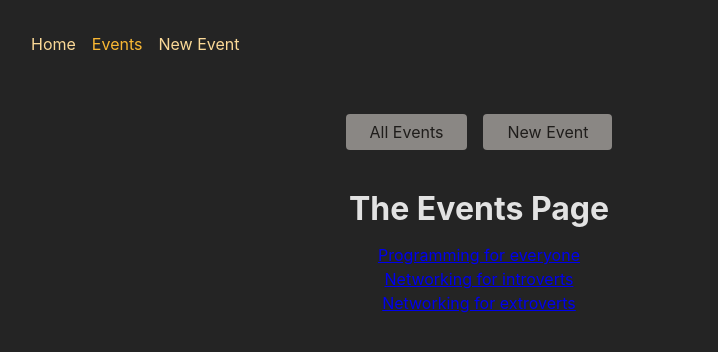
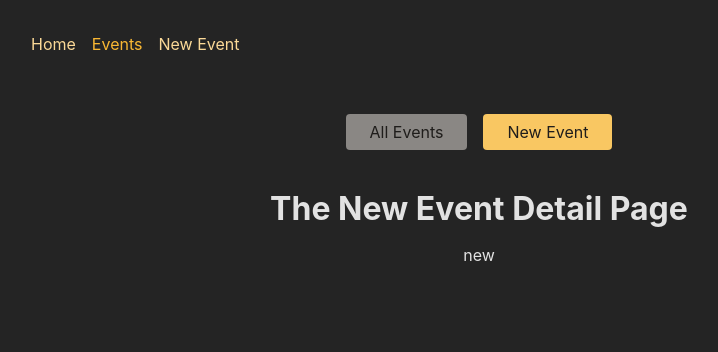
Before and after one commit to agdc101/react-routing-app, a React (Create React App) app in the folder frontend/: page /events/new in a window 1280 px wide. Shown: the top 352 px of the page, without its empty margins (161-879 px from the left). Built offline with nearby package versions, Linux system fonts and the light colour scheme.

Commit message:
routing added to project. including tiered nesting

```diff
--- a/frontend/src/App.js
+++ b/frontend/src/App.js
@@ -1,45 +1,24 @@
-// Challenge / Exercise
-
-// 2. Add routing & route definitions for these five pages
-//    - / => HomePage
-//    - /events => EventsPage
-//    - /events/<some-id> => EventDetailPage
-//    - /events/new => NewEventPage
-//    - /events/<some-id>/edit => EditEventPage
-// 3. Add a root layout that adds the <MainNavigation> component above all page components
-// 4. Add properly working links to the MainNavigation
-// 5. Ensure that the links in MainNavigation receive an "active" class when active
-
-// 6. Output a list of dummy events to the EventsPage
-//    Every list item should include a link to the respective EventDetailPage
-// 7. Output the ID of the selected event on the EventDetailPage
-
-
-// BONUS: Add another (nested) layout route that adds the <EventNavigation> component above all /events... page components
 
 import { createBrowserRouter, RouterProvider } from "react-router-dom";
-import EventsNavigation from "./components/EventsNavigation";
 import HomePage from "./views/HomePage";
-import EventsPage from "./views/EventsPage";
 import EventDetailPage from "./views/EventDetailPage";
 import NewEventPage from "./views/NewEventPage";
+import EventsPage from "./views/EventsPage";
 import EditEventPage from "./views/EditEventPage";
 import Root from "./views/Root";
+import EventsRoot from "./views/EventsRoot";
 
 const BrowserRouter = createBrowserRouter([{
     path: "/",
     element: <Root/>,
     children: [
-      { path: "", element: <HomePage/> },
-      { path: "events", element: (
-          <>
-            <EventsNavigation/>
-            <EventsPage/>
-          </>
-        ),
+      { index: true, element: <HomePage/> },
+      { path: "events",
+        element: <EventsRoot/>,
         children: [
+          { index: true, element: <EventsPage/> },
+          { path: "new-event", element: <NewEventPage/> },
           { path: ":eventId", element: <EventDetailPage/> },
-          { path: "new", element: <NewEventPage/> },
           { path: ":eventId/edit", element: <EditEventPage/> },
         ],
       }
--- a/frontend/src/components/EventsNavigation.js
+++ b/frontend/src/components/EventsNavigation.js
@@ -1,4 +1,5 @@
 import classes from './EventsNavigation.module.css';
+import { NavLink } from 'react-router-dom';
 
 function EventsNavigation() {
   return (
@@ -6,10 +7,10 @@ function EventsNavigation() {
       <nav>
         <ul className={classes.list}>
           <li>
-            <a href="/events">All Events</a>
+            <NavLink to="/events" className={({ isActive }) => isActive? classes.active : undefined} end >All Events</NavLink>
           </li>
           <li>
-            <a href="/events/new">New Event</a>
+            <NavLink to="/events/new" className={({ isActive }) => isActive? classes.active : undefined} >New Event</NavLink>
           </li>
         </ul>
       </nav>
--- a/frontend/src/components/MainNavigation.js
+++ b/frontend/src/components/MainNavigation.js
@@ -7,7 +7,7 @@ function MainNavigation() {
       <nav>
         <ul className={classes.list}>
           <li>
-            <NavLink to="/" className={({isActive}) => isActive ? classes.active : undefined } >Home</NavLink>
+            <NavLink to="/" className={({isActive}) => isActive ? classes.active : undefined } end >Home</NavLink>
           </li>
           <li>
             <NavLink to="/events" className={({isActive}) => isActive ? classes.active : undefined } >Events</NavLink>
--- a/frontend/src/views/EventsPage.js
+++ b/frontend/src/views/EventsPage.js
@@ -42,7 +42,7 @@ function EventsPage() {
         {dummy_events.map((event) => {
             return (
               <li key={event.id}>
-                <NavLink className="test" to={`${event.id}`}>{event.title}</NavLink>
+                <NavLink className="test" to={event.id}>{event.title}</NavLink>
               </li>
             );
           })
--- /dev/null
+++ b/frontend/src/views/EventsRoot.js
@@ -0,0 +1,15 @@
+import { Outlet } from 'react-router-dom';
+import EventsNavigation from '../components/EventsNavigation';
+
+function EventsRoot() {
+    return (
+        <div>
+            <EventsNavigation />
+            <main>
+                <Outlet />
+            </main>
+        </div>
+    );
+}
+
+export default EventsRoot;
```
